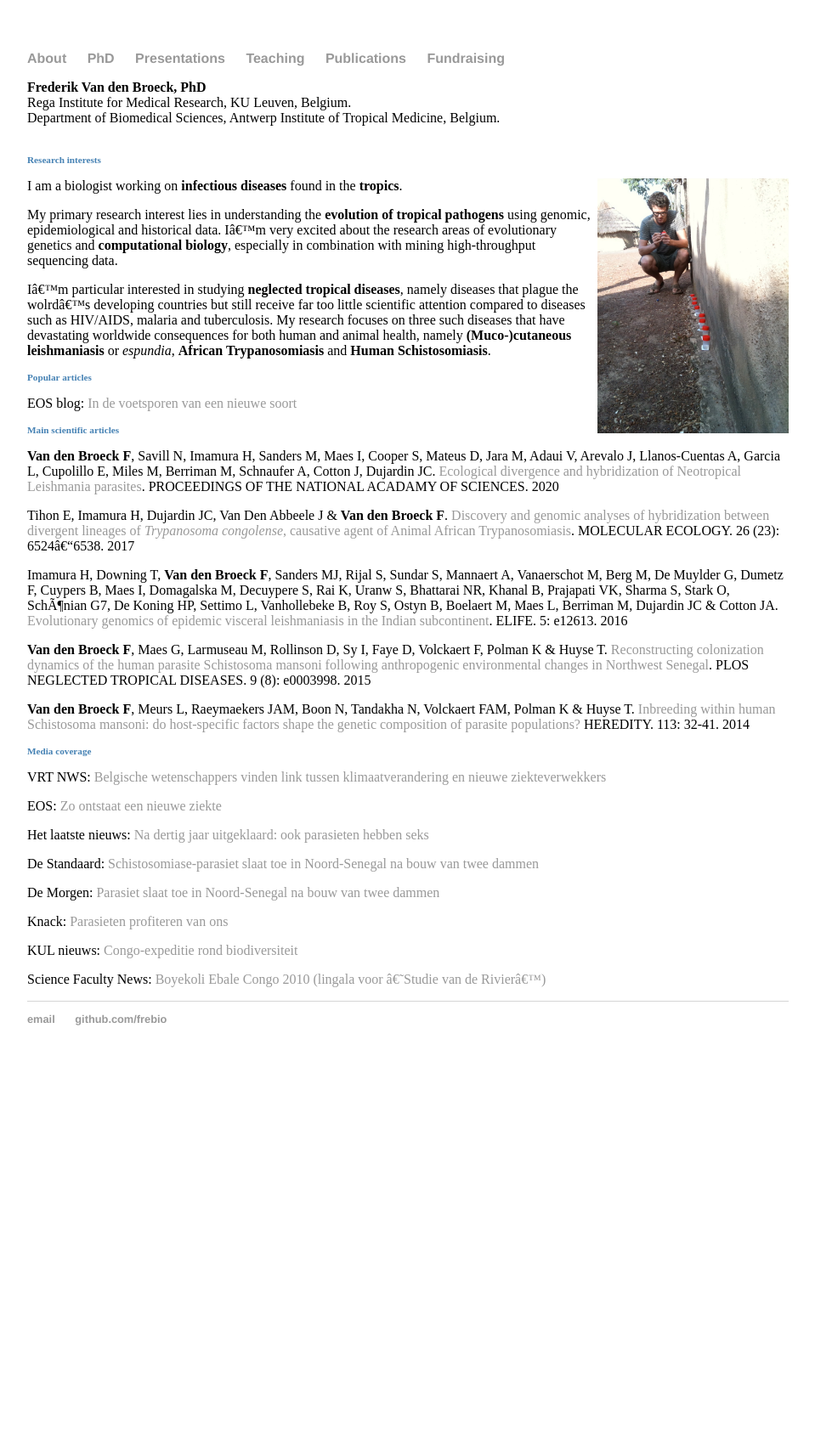
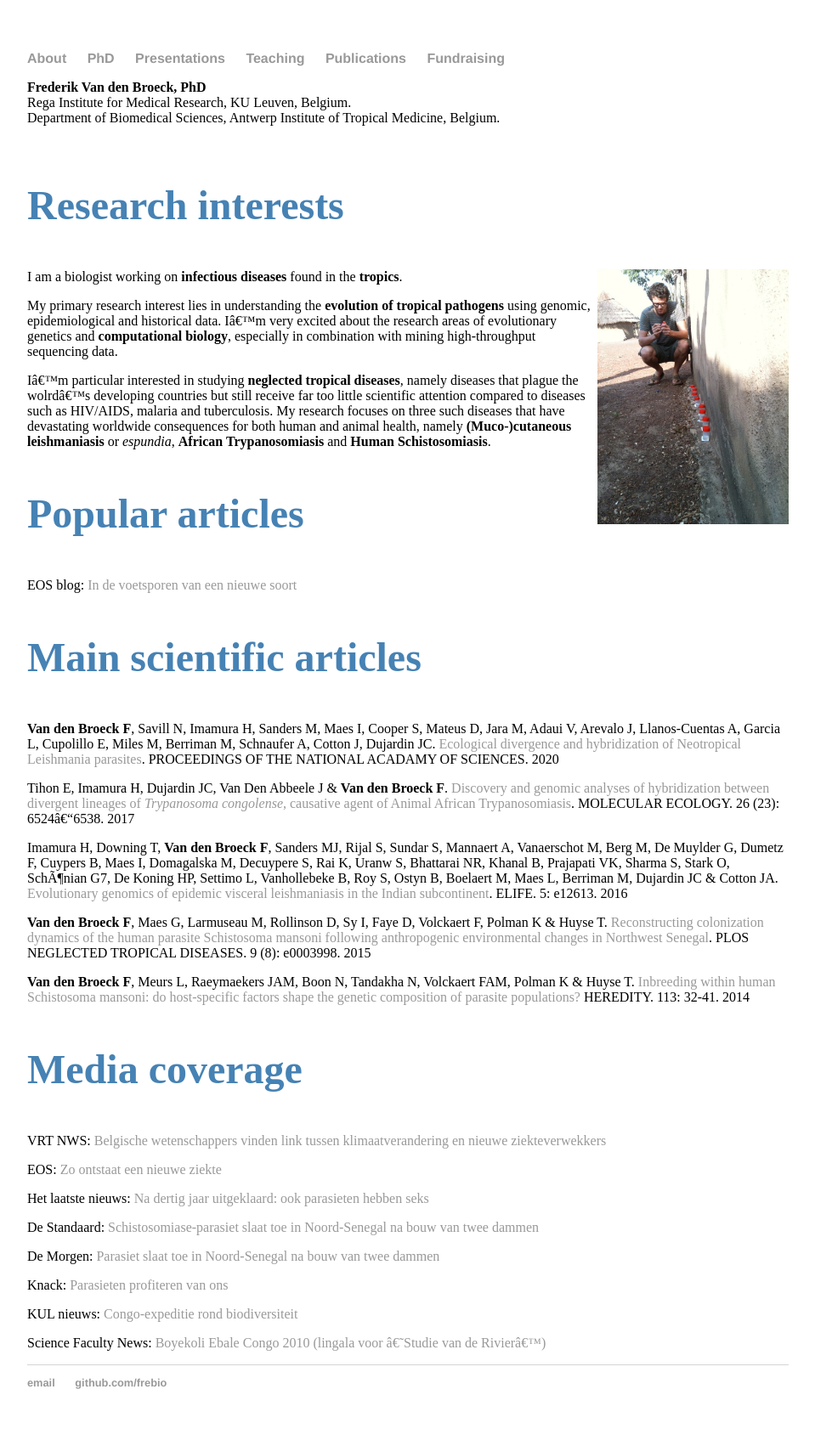
Before and after one commit to FreBio/FreBio.github.io, a Jekyll site: the page built from index.md, in a window 1280 px wide. Shown: the whole page at 85% size, without its empty margins (160-1119 px from the left). Built offline with Jekyll 4.4.1, drawn with Linux system fonts in a browser that asks for light colours; our own code applies the rules of GitHub Pages for plain Markdown files; comment, search, counter and statistics services are not loaded; before the commit the page ends 1267 px from its top, so only the background shows below that.

Commit message:
Update main.css

```diff
--- a/css/main.css
+++ b/css/main.css
@@ -8,7 +8,7 @@ p ul { font-size: 1.5em; line-height: 1.4em; color: #333; }
 h1 h2 h3 h4 { font-family:'Helvetica', 'Arial', 'Sans-Serif'; }
 h1 { font-size: 2em; color: yellow}
 h2 { font-size: 2.7em; color: red}
-h3 { font-size: 0.7em; color: steelblue}
+h3 { font-size: 3em; color: steelblue}
 h4 { font-size: 0.7em; color: green}
 
 nav ul, footer ul { font-family:'Helvetica', 'Arial', 'Sans-Serif';  padding: 0px; list-style: none; font-weight: bold; }
```
